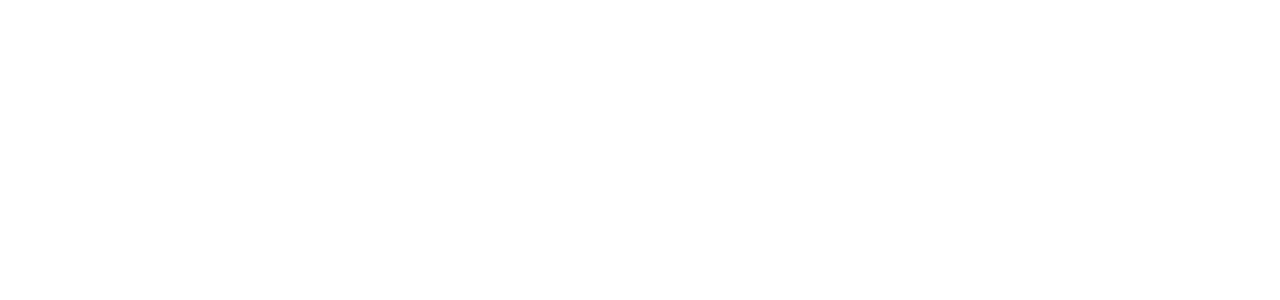
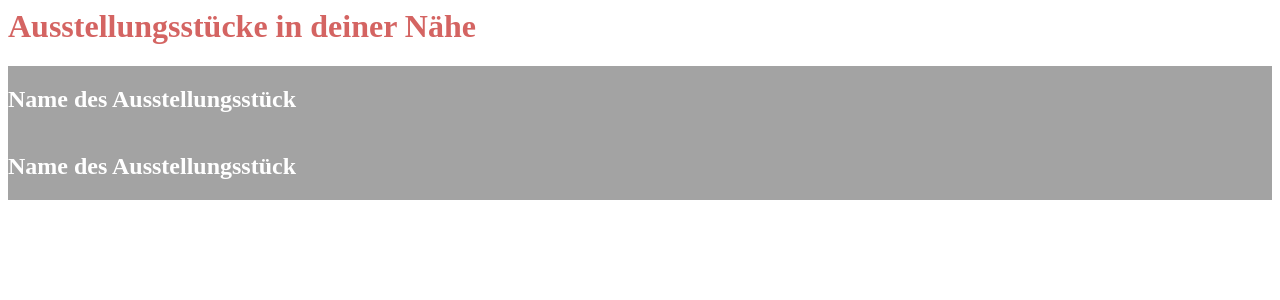
Before and after one commit to Cinzya/expo-guide, a PHP site: page / in a window 1280 px wide. Before the commit the part shown is empty. Shown: the top 300 px of the page. Run offline with PHP 8.4, Linux system fonts and the light colour scheme.

Commit message:
started styleing

```diff
--- a/css/styles.css
+++ b/css/styles.css
@@ -0,0 +1,16 @@
+h1 {
+    color: #D46462;
+}
+
+h2 {
+    color: white;
+}
+
+main {
+    display: flex;
+    flex-direction: column;
+}
+
+.exhibit {
+    background-color: #A3A3A3;
+}
--- a/exhibit.php
+++ b/exhibit.php
@@ -1,4 +1,4 @@
-<html lang="de">
+<html lang="en">
 <head>
     <meta charset="UTF-8">
     <meta name="viewport" content="width=device-width, initial-scale=1.0">
--- /dev/null
+++ b/index.html
@@ -0,0 +1,22 @@
+<html lang="de">
+<head>
+    <meta charset="UTF-8">
+    <meta name="viewport" content="width=device-width, initial-scale=1.0">
+    <link rel="stylesheet" href="css/styles.css">
+    <title>Expo Guide</title>
+</head>
+<body>
+<header>
+        <h1>Ausstellungsstücke in deiner Nähe</h1>
+    </header>
+    <main>
+        <div class="exhibit">
+            <h2>Name des Ausstellungsstück</h2>
+        </div>
+
+        <div class="exhibit">
+            <h2>Name des Ausstellungsstück</h2>
+        </div>
+    </main>
+</body>
+</html>
--- a/index.php
+++ /dev/null
@@ -1,10 +0,0 @@
-<html lang="de">
-<head>
-    <meta charset="UTF-8">
-    <meta name="viewport" content="width=device-width, initial-scale=1.0">
-    <title>Expo Guide</title>
-</head>
-<body>
-
-</body>
-</html>
```
